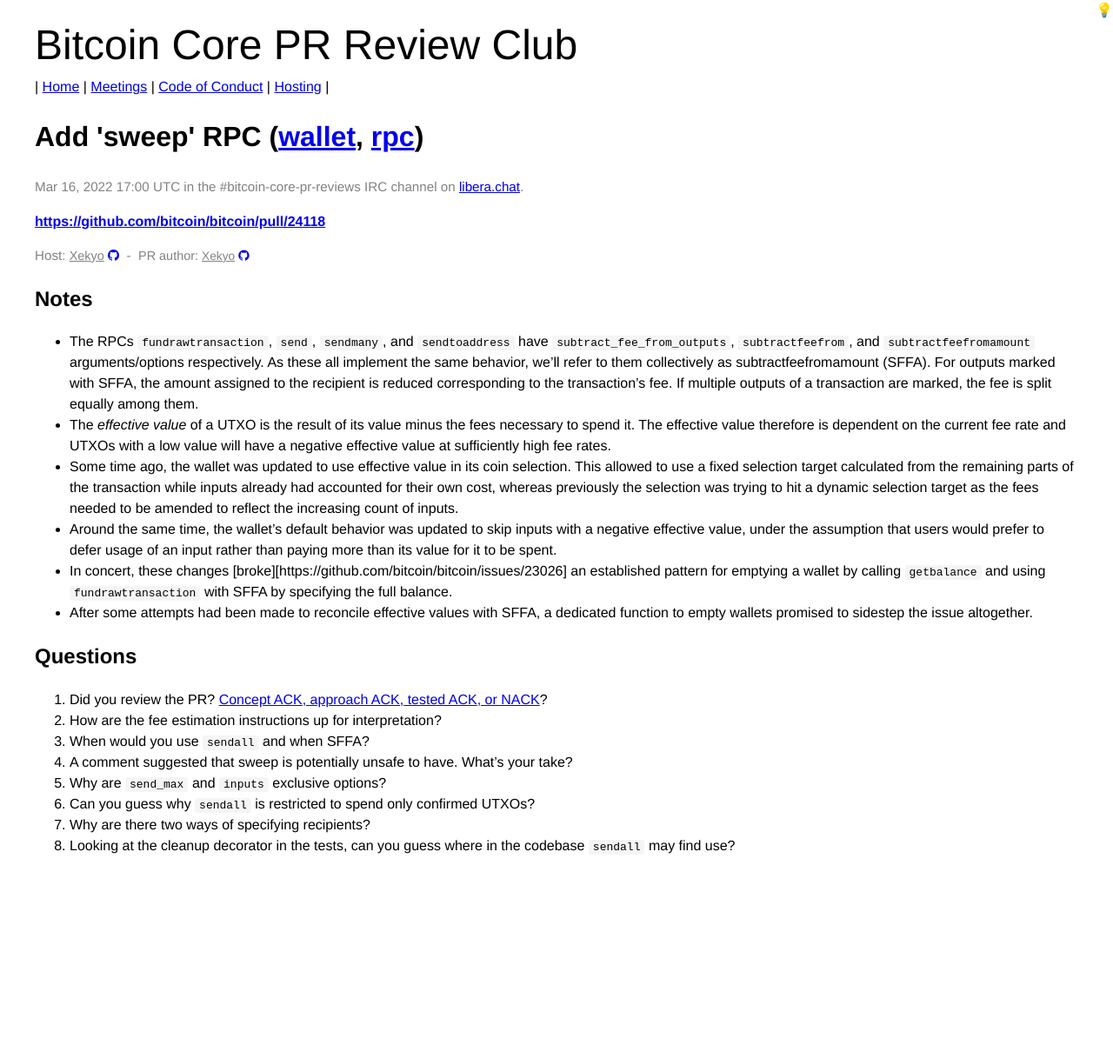
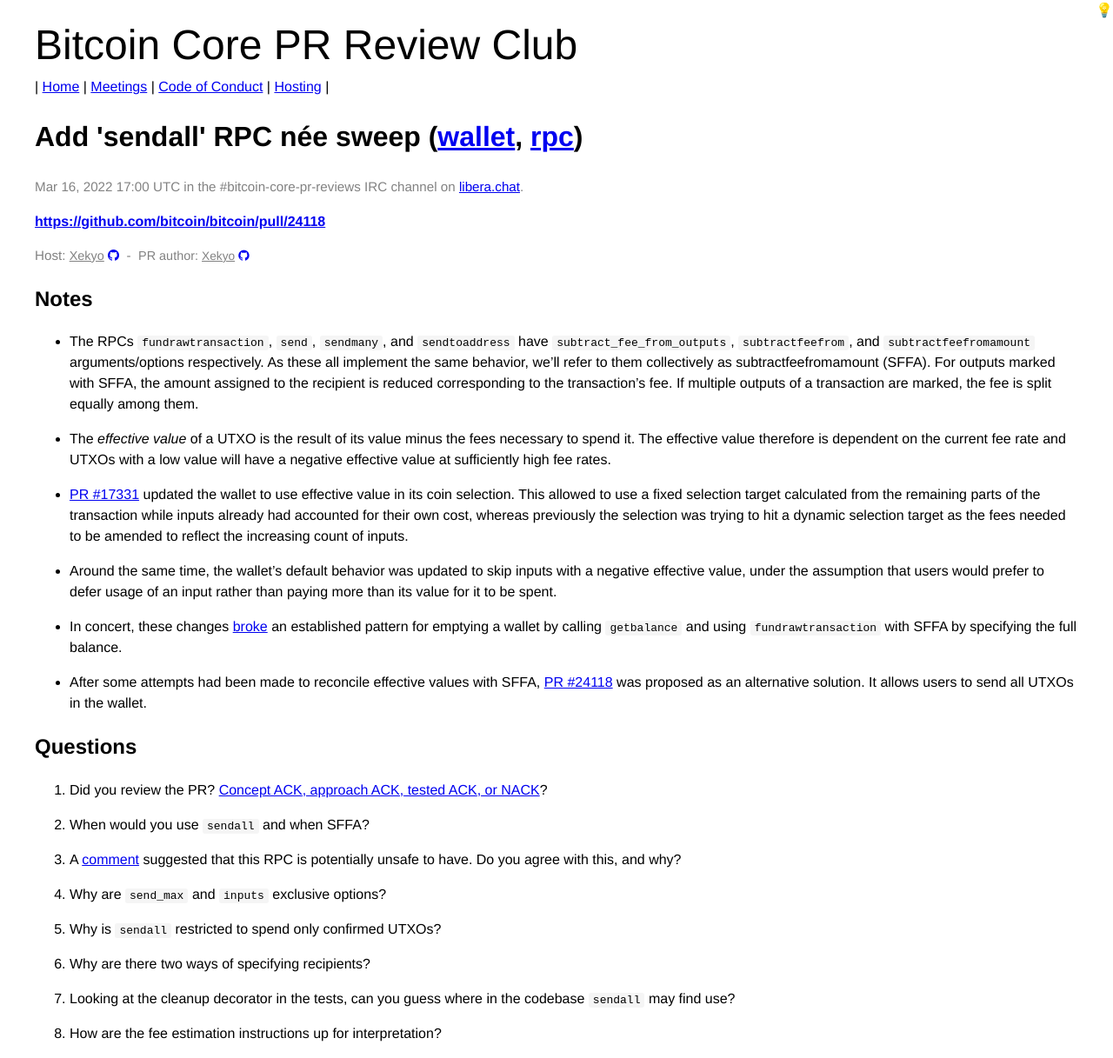
Before and after one commit to bitcoin-core-review-club/website, a Jekyll site: the page built from _posts/2022-03-16-#24118.md, in a window 1280 px wide. Shown: the whole page at 87% size. Built offline with Jekyll 4.4.1, drawn with Linux system fonts in a browser that asks for light colours; before the commit the page ends 1001 px from its top, so only the background shows below that.

Commit message:
n24118 formatting changes and links

```diff
--- a/_posts/2022-03-16-#24118.md
+++ b/_posts/2022-03-16-#24118.md
@@ -1,13 +1,13 @@
 ---
 layout: pr
 date: 2022-03-16
-title: "Add 'sweep' RPC"
+title: "Add 'sendall' RPC née sweep"
 pr: 24118
 authors: [Xekyo]
 components: ["wallet", "rpc"]
 host: Xekyo
 status: upcoming
-commit:
+commit: 93f37c00dd
 ---
 
 ## Notes
@@ -19,41 +19,54 @@
   marked with SFFA, the amount assigned to the recipient is reduced
   corresponding to the transaction's fee. If multiple outputs of a transaction
   are marked, the fee is split equally among them.
+
 - The _effective value_ of a UTXO is the result of its value minus the fees
   necessary to spend it. The effective value therefore is dependent on the
   current fee rate and UTXOs with a low value will have a negative effective
   value at sufficiently high fee rates.
-- Some time ago, the wallet was updated to use effective value in its coin
+
+- [PR #17331](/17331) updated the wallet to use effective value in its coin
   selection. This allowed to use a fixed selection target calculated from the
   remaining parts of the transaction while inputs already had accounted for
   their own cost, whereas previously the selection was trying to hit a dynamic
   selection target as the fees needed to be amended to reflect the increasing
   count of inputs.
+
 - Around the same time, the wallet's default behavior was updated to skip
   inputs with a negative effective value, under the assumption that users would
   prefer to defer usage of an input rather than paying more than its value for
   it to be spent.
+
 - In concert, these changes
-  [broke][https://github.com/bitcoin/bitcoin/issues/23026] an established
+  [broke](https://github.com/bitcoin/bitcoin/issues/23026) an established
   pattern for emptying a wallet by calling `getbalance` and using
   `fundrawtransaction` with SFFA by specifying the full balance.
-- After some attempts had been made to reconcile effective values with SFFA, a
-  dedicated function to empty wallets promised to sidestep the issue
-  altogether.
+
+- After some attempts had been made to reconcile effective values with SFFA,
+  [PR #24118](https://github.com/bitcoin/bitcoin/pull/24118) was proposed as
+  an alternative solution. It allows users to send all UTXOs in the wallet.
 
 
 ## Questions
+
 1. Did you review the PR? [Concept ACK, approach ACK, tested ACK, or
    NACK](https://github.com/bitcoin/bitcoin/blob/master/CONTRIBUTING.md#peer-review)?
-1. How are the fee estimation instructions up for interpretation?
+
 1. When would you use `sendall` and when SFFA?
-1. A comment suggested that sweep is potentially unsafe to have. What's your
-   take?
+
+1. A [comment](https://github.com/bitcoin/bitcoin/pull/24118#issuecomment-1024920250) suggested that
+   this RPC is potentially unsafe to have. Do you agree with this, and why?
+
 1. Why are `send_max` and `inputs` exclusive options?
-1. Can you guess why `sendall` is restricted to spend only confirmed UTXOs?
+
+1. Why is `sendall` restricted to spend only confirmed UTXOs?
+
 1. Why are there two ways of specifying recipients?
+
 1. Looking at the cleanup decorator in the tests, can you guess where in the
    codebase `sendall` may find use?
+
+1. How are the fee estimation instructions up for interpretation?
 
 <!-- TODO: After meeting, uncomment and add meeting log between the irc tags
 ## Meeting Log
```
